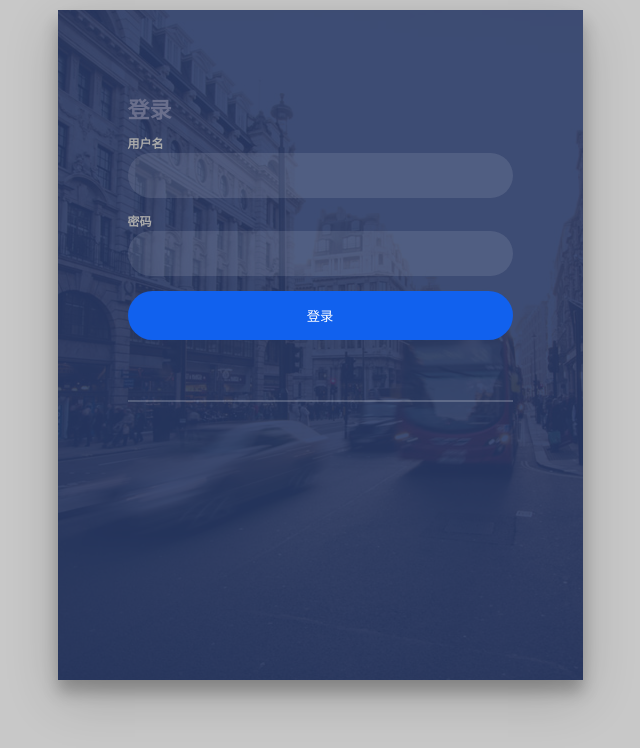
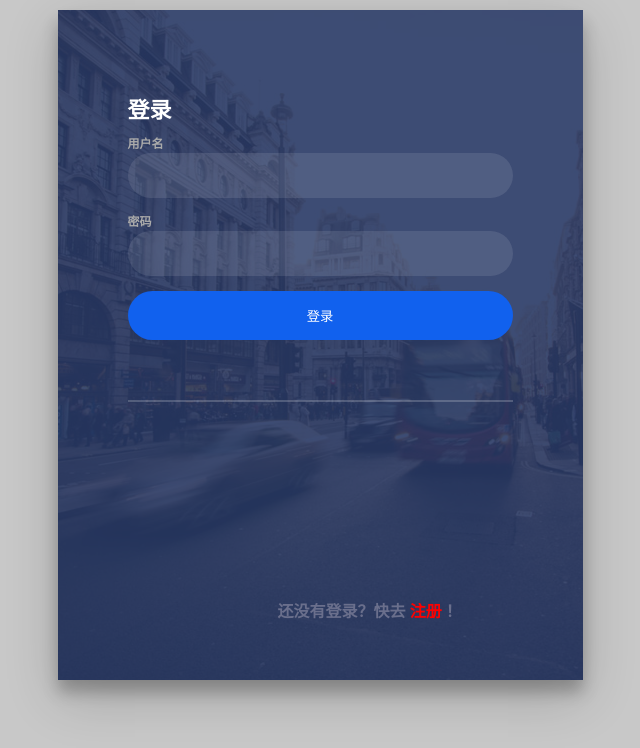
Before and after one commit to dadadaray/RentSystem, a Flask app: page /denglu in a window 1280 px wide. Shown: the top 748 px of the page, without its empty margins (320-960 px from the left). Run offline with Flask 2, Linux system fonts and the light colour scheme.

Commit message:
修改登录样式，添加注册入口

```diff
--- a/app/templates/login.html
+++ b/app/templates/login.html
@@ -13,7 +13,7 @@
 <div class="jq22-container" style="padding-top:10px">
 	<div class="login-wrap">
 		<div class="login-html">
-			<input id="tab-2" type="radio" name="tab" class="sign-up"><label for="tab-2" class="tab">登录</label>
+			<input id="tab-2" type="radio" name="tab" class="sign-up"><label for="tab-2" class="tab" style="color:white">登录</label>
             <form action="/login" method="post">
             <div class="login-form">
 					<div class="group">
@@ -29,11 +29,14 @@
 						<input type="submit" class="button" value="登录">
 					</div>
 					<div class="hr"></div>
-					<center style="color:red">
+					<center style="color:red;height:100px">
 					{% for message in get_flashed_messages() %}
 						{{ message }}
 					{% endfor %}
 					</center>
+					<div style="margin-top:50px;margin-left:150px">
+						<span>还没有登录？快去    <a style="color:red;"href="/zhuce">注册</a>    ！</span>
+					</div>
 				</div>
             </form>
 			</div>
```
